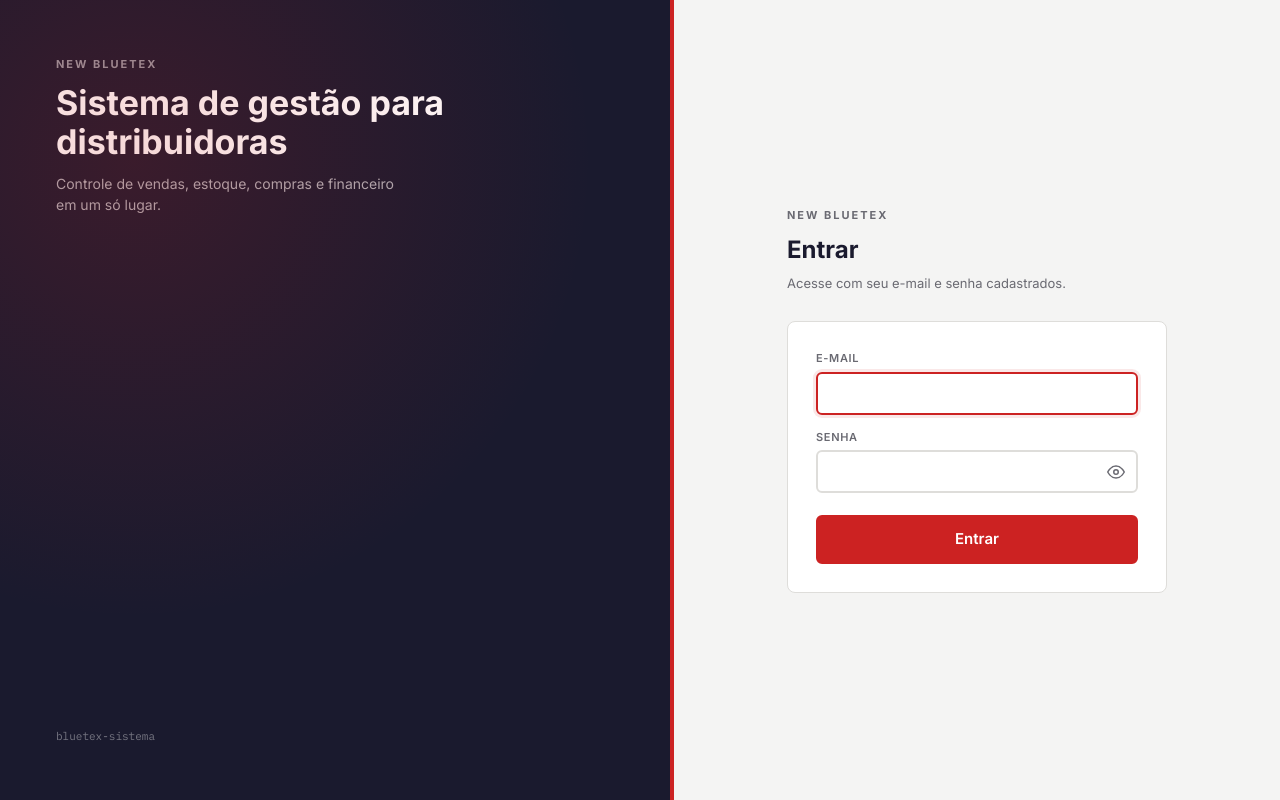
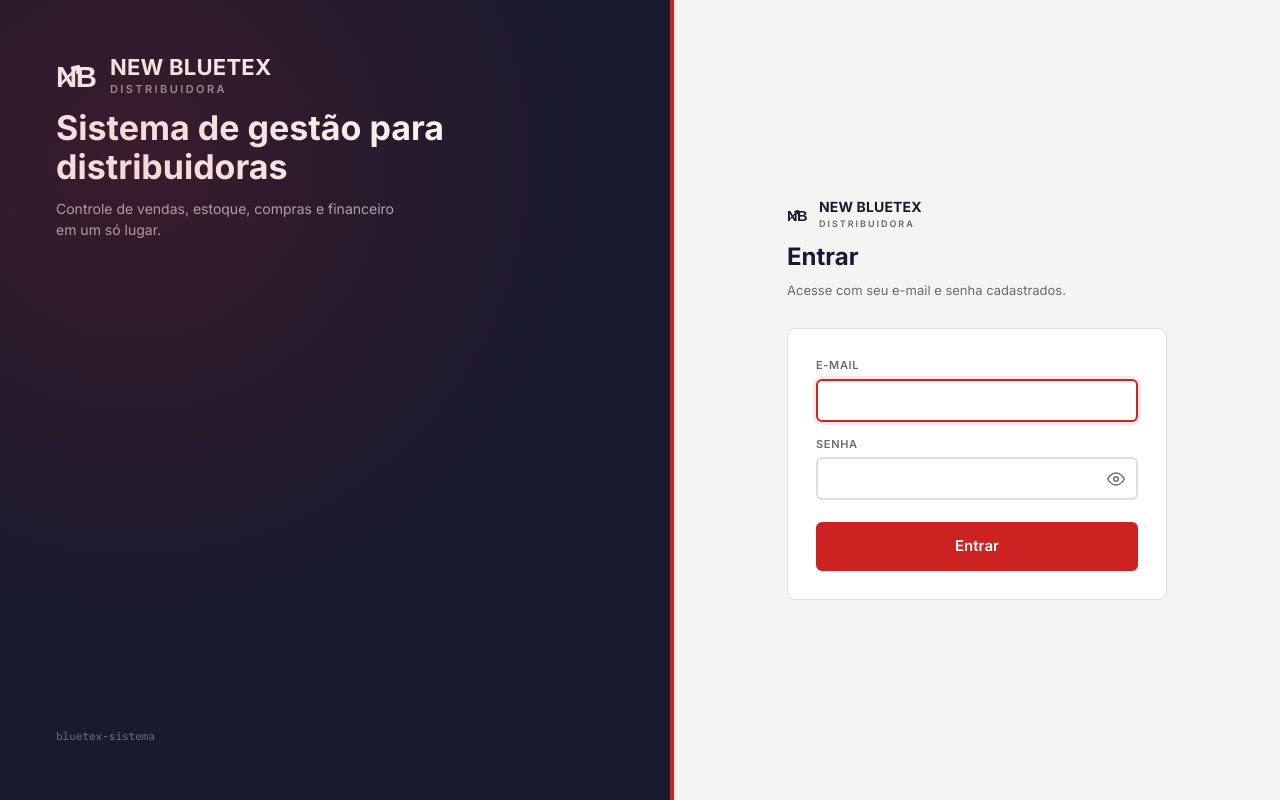
Before and after one commit to leandrorangelf/bluetex-sistema, a Next.js app: page /login in a window 1280 px wide. Built offline with nearby package versions, Linux system fonts and the light colour scheme; no server answers.

Commit message:
Aplica a marca New Bluetex na sidebar e no login
Componente Logo com o monograma NB (seta ascendente) + wordmark, nas
cores navy/cinza da marca. Usado na sidebar (versão clara sobre fundo
escuro) e nos dois lados da tela de login.

```diff
--- a/app/login/page.tsx
+++ b/app/login/page.tsx
@@ -3,6 +3,7 @@ export const dynamic = 'force-dynamic'
 import { useState } from 'react'
 import { useRouter } from 'next/navigation'
 import { createClient } from '@/lib/supabase'
+import Logo from '@/components/Logo'
 
 export default function LoginPage() {
   const [email, setEmail] = useState('')
@@ -30,7 +31,7 @@ export default function LoginPage() {
     <div className="login-shell">
       <div className="login-brand">
         <div>
-          <div className="login-brand-kicker">New Bluetex</div>
+          <Logo tamanho="lg" cor="claro" />
           <h2 className="login-brand-title">Sistema de gestão para distribuidoras</h2>
           <p className="login-brand-sub">
             Controle de vendas, estoque, compras e financeiro em um só lugar.
@@ -42,7 +43,7 @@ export default function LoginPage() {
       <div className="login-form-panel">
         <div className="login-form-card">
           <div className="login-form-header">
-            <div className="login-brand-kicker">New Bluetex</div>
+            <Logo tamanho="sm" cor="escuro" />
             <h1>Entrar</h1>
             <p>Acesse com seu e-mail e senha cadastrados.</p>
           </div>
--- /dev/null
+++ b/components/Logo.tsx
@@ -0,0 +1,31 @@
+// Monograma "NB" com a seta ascendente, inspirado na logo da New Bluetex.
+// currentColor deixa herdar a cor do container (branco na sidebar escura,
+// navy no login claro).
+export function LogoMark({ size = 36 }: { size?: number }) {
+  return (
+    <svg width={size} height={size * 0.72} viewBox="0 0 120 86" fill="none" xmlns="http://www.w3.org/2000/svg" aria-hidden="true">
+      <text x="0" y="70" fontFamily="Arial, Helvetica, sans-serif" fontWeight={800} fontSize="80" fill="currentColor">N</text>
+      <text x="54" y="70" fontFamily="Arial, Helvetica, sans-serif" fontWeight={800} fontSize="80" fill="currentColor">B</text>
+      <path d="M14 62 L62 14 M62 14 L44 18 M62 14 L58 32" stroke="currentColor" strokeWidth="7" strokeLinecap="round" strokeLinejoin="round" fill="none" />
+    </svg>
+  )
+}
+
+export default function Logo({ tamanho = 'md', cor = 'claro' }: { tamanho?: 'sm' | 'md' | 'lg'; cor?: 'claro' | 'escuro' }) {
+  const px = tamanho === 'sm' ? 22 : tamanho === 'lg' ? 44 : 30
+  const nomeCor = cor === 'claro' ? '#fff' : 'var(--navy)'
+  const subCor = cor === 'claro' ? 'rgba(255,255,255,0.55)' : 'var(--text-muted)'
+  return (
+    <div style={{ display: 'flex', alignItems: 'center', gap: 10, color: nomeCor }}>
+      <LogoMark size={px} />
+      <div>
+        <div style={{ fontSize: tamanho === 'lg' ? 22 : tamanho === 'sm' ? 14 : 17, fontWeight: 800, letterSpacing: '0.01em', lineHeight: 1.05, color: nomeCor }}>
+          NEW BLUETEX
+        </div>
+        <div style={{ fontSize: tamanho === 'lg' ? 11 : 9, fontWeight: 600, letterSpacing: '0.22em', color: subCor, marginTop: 2 }}>
+          DISTRIBUIDORA
+        </div>
+      </div>
+    </div>
+  )
+}
--- a/components/Sidebar.tsx
+++ b/components/Sidebar.tsx
@@ -3,6 +3,7 @@ import Link from 'next/link'
 import { usePathname } from 'next/navigation'
 import { useAuth } from '@/lib/auth-context'
 import { UNIDADES, type Unidade } from '@/types'
+import Logo from './Logo'
 
 const NAV = [
   { href: '/dashboard', label: 'Painel' },
@@ -28,14 +29,9 @@ export default function Sidebar() {
     <aside className="sidebar">
       {/* Logo */}
       <div style={{ padding: '20px 16px', borderBottom: '1px solid rgba(255,255,255,0.1)' }}>
-        <div style={{ fontSize: 10, fontWeight: 700, letterSpacing: '0.15em', color: 'rgba(255,255,255,0.4)', textTransform: 'uppercase', marginBottom: 4 }}>
-          NEW BLUETEX
-        </div>
-        <div style={{ fontSize: 16, fontWeight: 700, color: '#fff' }}>
-          Sistema
-        </div>
+        <Logo tamanho="sm" cor="claro" />
         {unidadeAtiva && (
-          <div style={{ fontSize: 11, color: '#CC2222', fontWeight: 600, marginTop: 4 }}>
+          <div style={{ fontSize: 11, color: '#CC2222', fontWeight: 600, marginTop: 8 }}>
             {unidadeAtiva}
           </div>
         )}
```
